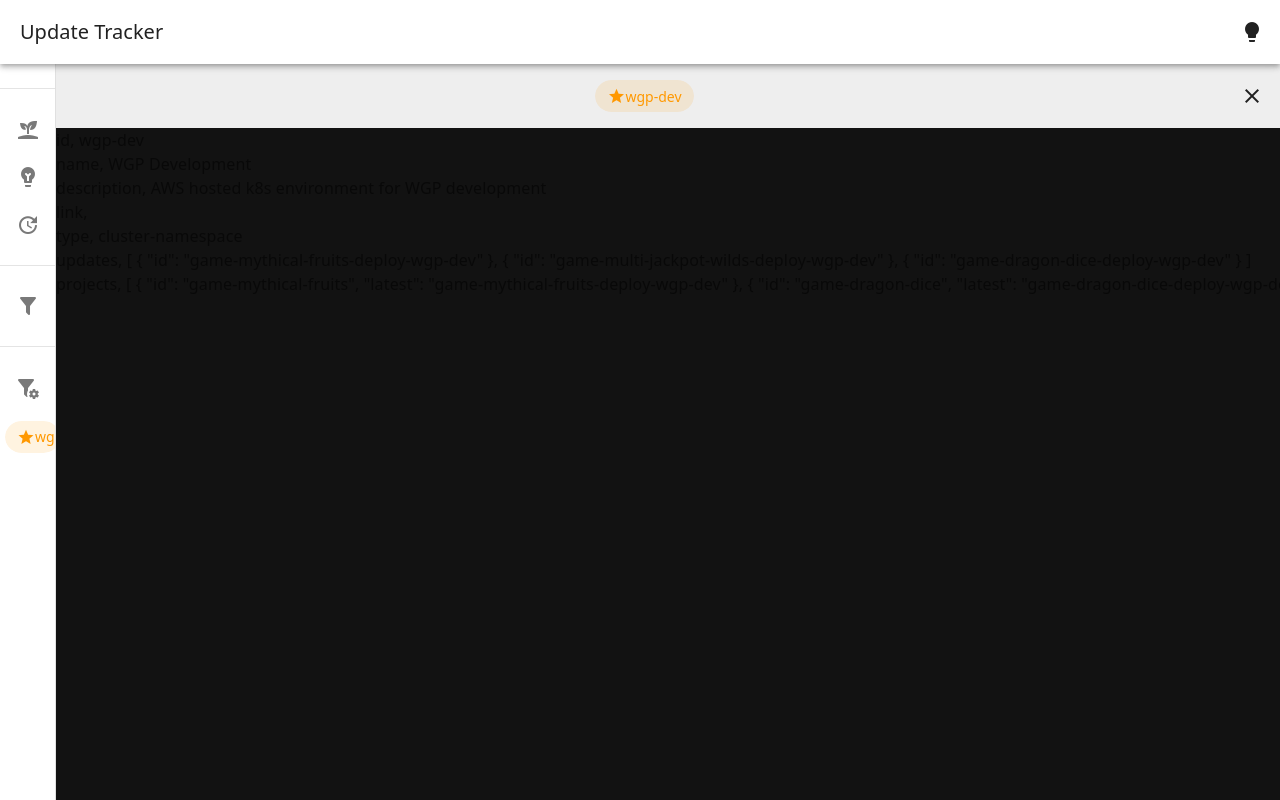
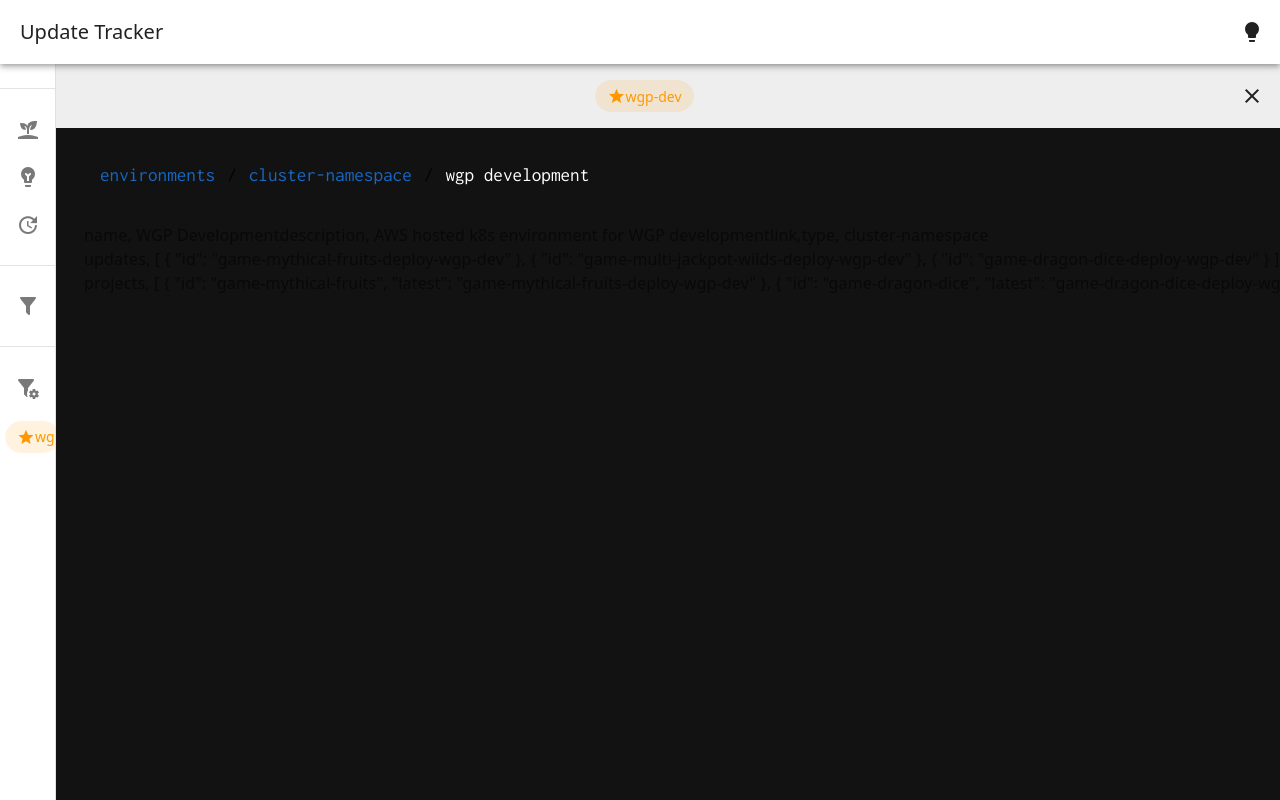
Before and after one commit to kevin-radino-aleacsysonline/tracker-visualizer, a Vue app: page /environments in a window 1280 px wide. Both pictures are taken after a click on the button 1160 px from the left and 120 px from the top of the page. Built offline with nearby package versions, Linux system fonts and the light colour scheme.

Commit message:
dynamic components with dynamic props & focus id breadcrumbs

```diff
--- a/src/components/FocusView.vue
+++ b/src/components/FocusView.vue
@@ -1,15 +1,22 @@
 <template>
-    <v-label v-if="item !== null && item !== undefined" v-for="key in Object.entries(item)"> {{ key[0] }}, {{ key[1] }}</v-label>
+    <v-container v-if="item !== null && item !== undefined">
+        <template v-for="key in Object.entries(item)">
+            <component v-if="key[0] in computedComponents" :is="computedComponents[key[0]].view" v-bind="computedComponents[key[0]].props"></component>
+            <v-label v-else>{{ key[0] }}, {{ key[1] }}</v-label>
+        </template>
+    </v-container>
 </template>
 
 <script setup lang="ts">
-import { onUnmounted, onMounted, Ref, ref } from 'vue';
+import { onMounted, Ref, computed, reactive, ref } from 'vue';
 import { useRoute, useRouter } from 'vue-router';
-import { IIdentifiable, QueryInfoType } from '../types';
+import { DataType, IIdentifiable, QueryInfoType } from '../types';
 import { fetchAllData } from '../controllers';
+import { FocusViewId } from '../components';
 import { FOCUSSED_ITEM } from '../constants';
 
 var item: Ref<IIdentifiable | undefined> = ref(undefined);
+var type: DataType;
 const route = useRoute();
 const router = useRouter();
 
@@ -22,25 +29,71 @@ onMounted(async () => {
 
     if (id && tempItem?.id === id) {
         // loading data stored from other view
-        item.value = tempItem;
+        setItem(tempItem);
         return;
     }
 
     const map = await fetchAllData();
     if (id && map.has(id)) {
         // loading data when not coming from other view
-        item.value = map.get(id);
+        setItem(map.get(id));
         return;
     }
 
     if (!id && tempItem) {
         // loading previously visited data
-        item.value = tempItem;
+        setItem(tempItem);
         return;
     }
-
     console.error('nothing found');
 });
 
-onUnmounted(() => {});
+const computedComponents: Record<string, any> = reactive({
+    id: {
+        view: computed(() => FocusViewId),
+        props: computed(() => {
+            return { items: getIdBreadcrumbs() };
+        }),
+    },
+});
+
+function getIdBreadcrumbs(): { title: string; href?: string }[] {
+    if (!item.value) {
+        return [
+            {
+                title: 'no data',
+            },
+        ];
+    }
+
+    const crumbs: { title: string; href?: string }[] = [{ title: type.toString().toLowerCase() }];
+    if ('type' in item.value) {
+        crumbs.push({ title: (item.value.type as string).toLowerCase() });
+    }
+
+    if (item.value.name) {
+        crumbs.push({ title: item.value.name.toLowerCase() });
+    }
+
+    return crumbs;
+}
+
+function setItem(i: any): void {
+    item.value = i;
+    if (item.value) {
+        type = getType(item.value);
+    }
+}
+
+function getType(item: IIdentifiable): DataType {
+    if ('git' in item) {
+        return DataType.Updates;
+    }
+
+    if ('projects' in item) {
+        return DataType.Environments;
+    }
+
+    return DataType.Projects;
+}
 </script>
--- /dev/null
+++ b/src/components/FocusViewId.vue
@@ -0,0 +1,24 @@
+<template>
+    <v-breadcrumbs :items class="inconsolata">
+        <template v-slot:item="{ item, index }">
+            <v-breadcrumbs-item :color="index === items.length - 1 ? 'white' : 'primary'">
+                {{ item.title }}
+            </v-breadcrumbs-item>
+        </template>
+    </v-breadcrumbs>
+</template>
+
+<script setup lang="ts">
+import { BreadcrumbsItemSlotType } from '../types';
+
+defineProps<{ items: BreadcrumbsItemSlotType[] }>();
+</script>
+
+<style scoped>
+@import url('https://fonts.googleapis.com/css2?family=Inconsolata:wght@400;700&display=swap');
+
+.inconsolata {
+    font-family: 'Inconsolata', monospace;
+    font-size: larger;
+}
+</style>
--- /dev/null
+++ b/src/components/PanelsLoadingComponent.vue
@@ -0,0 +1,34 @@
+<template>
+    <v-expansion-panels :disabled="true">
+        <v-expansion-panel v-for="n in amountPanels" :key="n">
+            <v-expansion-panel-title>
+                <v-row>
+                    <v-col cols="10">
+                        <v-row>
+                            <v-col cols="4">
+                                <v-skeleton-loader type="table-heading"></v-skeleton-loader>
+                            </v-col>
+                            <v-col cols="3">
+                                <v-skeleton-loader type="chip"></v-skeleton-loader>
+                            </v-col>
+                            <v-col>
+                                <v-skeleton-loader type="chip"></v-skeleton-loader>
+                            </v-col>
+                        </v-row>
+                    </v-col>
+                    <v-col cols="1">
+                        <v-skeleton-loader type="button"></v-skeleton-loader>
+                    </v-col>
+                    <v-col cols="1">
+                        <v-skeleton-loader type="button"></v-skeleton-loader>
+                    </v-col>
+                </v-row>
+            </v-expansion-panel-title>
+            <v-expansion-panel-text></v-expansion-panel-text>
+        </v-expansion-panel>
+    </v-expansion-panels>
+</template>
+
+<script setup lang="ts">
+defineProps<{ amountPanels: number }>();
+</script>
--- a/src/components/ViewTemplate.vue
+++ b/src/components/ViewTemplate.vue
@@ -3,7 +3,7 @@
         <panels-component :requested-objects="requestedData" :dataType></panels-component>
     </v-container>
     <v-container v-else class="text-center">
-        <v-label>Loading...</v-label>
+        <panels-loading-component :amount-panels="_.random(2, 5)"></panels-loading-component>
     </v-container>
 </template>
 
@@ -14,7 +14,7 @@ import { useRoute } from 'vue-router';
 import { eventBus } from '../events';
 import { DataType, IIdentifiable, QueryInfoType } from '../types';
 import { filterData, getFetchFunction } from '../controllers';
-import { PanelsComponent } from '../components';
+import { PanelsComponent, PanelsLoadingComponent } from '../components';
 
 var isLoading = ref(true);
 var fetchedData: Map<string, IIdentifiable> = new Map<string, IIdentifiable>();
--- a/src/components/index.ts
+++ b/src/components/index.ts
@@ -7,10 +7,12 @@ import FilterChipListComponent from './FilterChipListComponent.vue';
 import FilterDialog from './FilterDialog.vue';
 import FilterToolBar from './FilterToolBar.vue';
 import FocusView from './FocusView.vue';
+import FocusViewId from './FocusViewId.vue';
 import LinkButtonComponent from './LinkButtonComponent.vue';
 import PanelEnvironmentProjectComponent from './PanelEnvironmentProjectComponent.vue';
 import PanelObjectComponent from './PanelObjectComponent.vue';
 import PanelsComponent from './PanelsComponent.vue';
+import PanelsLoadingComponent from './PanelsLoadingComponent.vue';
 import PanelTitleComponent from './PanelTitleComponent.vue';
 import PanelUpdateComponent from './PanelUpdateComponent.vue';
 import RouteButtonComponent from './RouteButtonComponent.vue';
@@ -30,10 +32,12 @@ export {
     FilterDialog,
     FilterToolBar,
     FocusView,
+    FocusViewId,
     LinkButtonComponent,
     PanelEnvironmentProjectComponent,
     PanelObjectComponent,
     PanelsComponent,
+    PanelsLoadingComponent,
     PanelTitleComponent,
     PanelUpdateComponent,
     RouteButtonComponent,
--- a/src/main.ts
+++ b/src/main.ts
@@ -1,7 +1,7 @@
 import App from './App.vue';
 import vuetify from './setup/vuetify';
+import router from './setup/router';
 import { createApp } from 'vue';
-import router from './setup/router';
 
 import './scss/normalize.css';
 import './scss/styles.scss';
--- a/src/setup/router/index.ts
+++ b/src/setup/router/index.ts
@@ -83,7 +83,7 @@ function emitQueryAddOrRemove(arr: string[], query: any, remove = false): void {
     for (let i = 0; i < arr.length; i++) {
         const type = arr[i] as QueryInfoType;
         if (type) {
-            console.error(type, query[type], query, remove);
+            // console.error(type, query[type], query, remove);
             eventBus.emit('onQueryChange', { type, data: query[type], remove });
         }
     }
--- /dev/null
+++ b/src/types/breadcrumbsTypes.ts
@@ -0,0 +1,4 @@
+export interface BreadcrumbsItemSlotType {
+    title: string;
+    href?: string;
+}
--- a/src/types/index.ts
+++ b/src/types/index.ts
@@ -5,6 +5,8 @@ export type { Update } from './update';
 export type { Reference } from './references';
 export type { UpdateGit } from './updateGit';
 export type { UpdateOutput } from './updateOutput';
+
+export type { BreadcrumbsItemSlotType } from './breadcrumbsTypes';
 
 export { EnvironmentType } from './environmentTypes';
 export { ProjectType } from './projectTypes';
```
